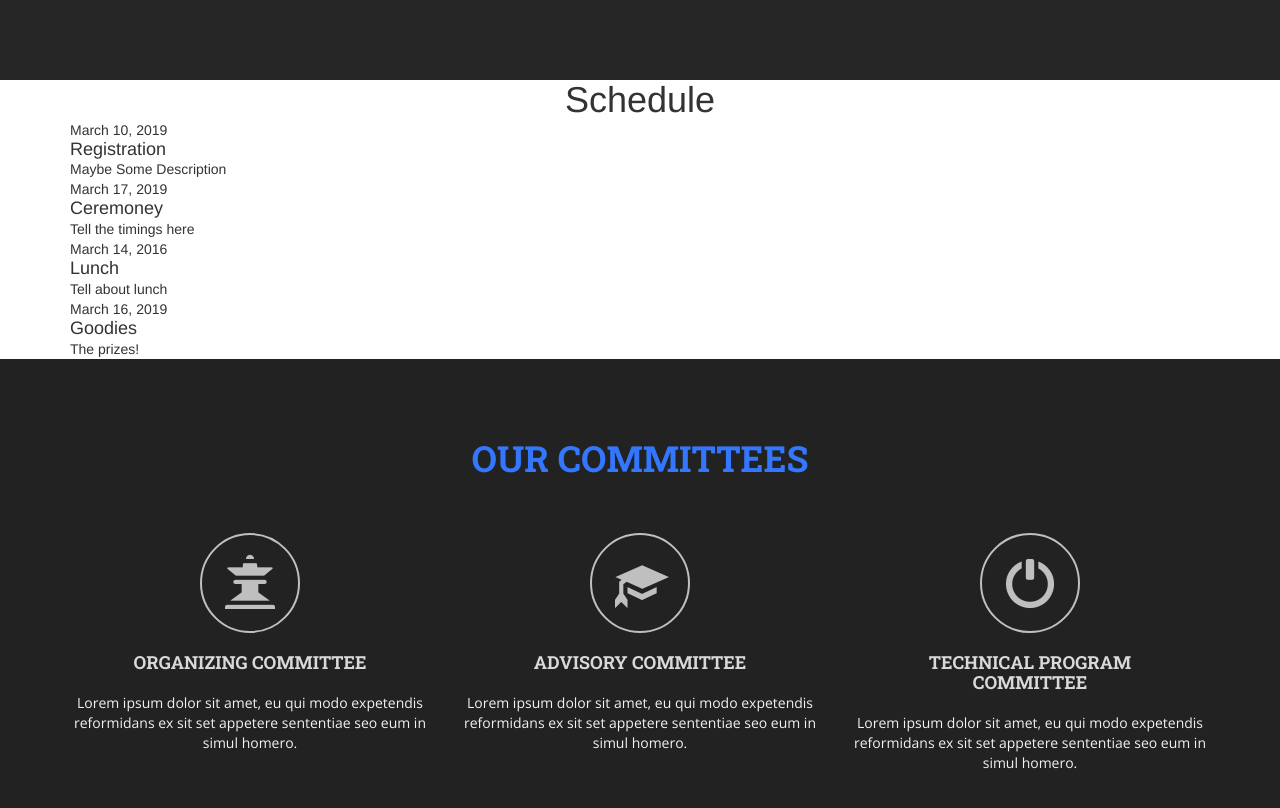
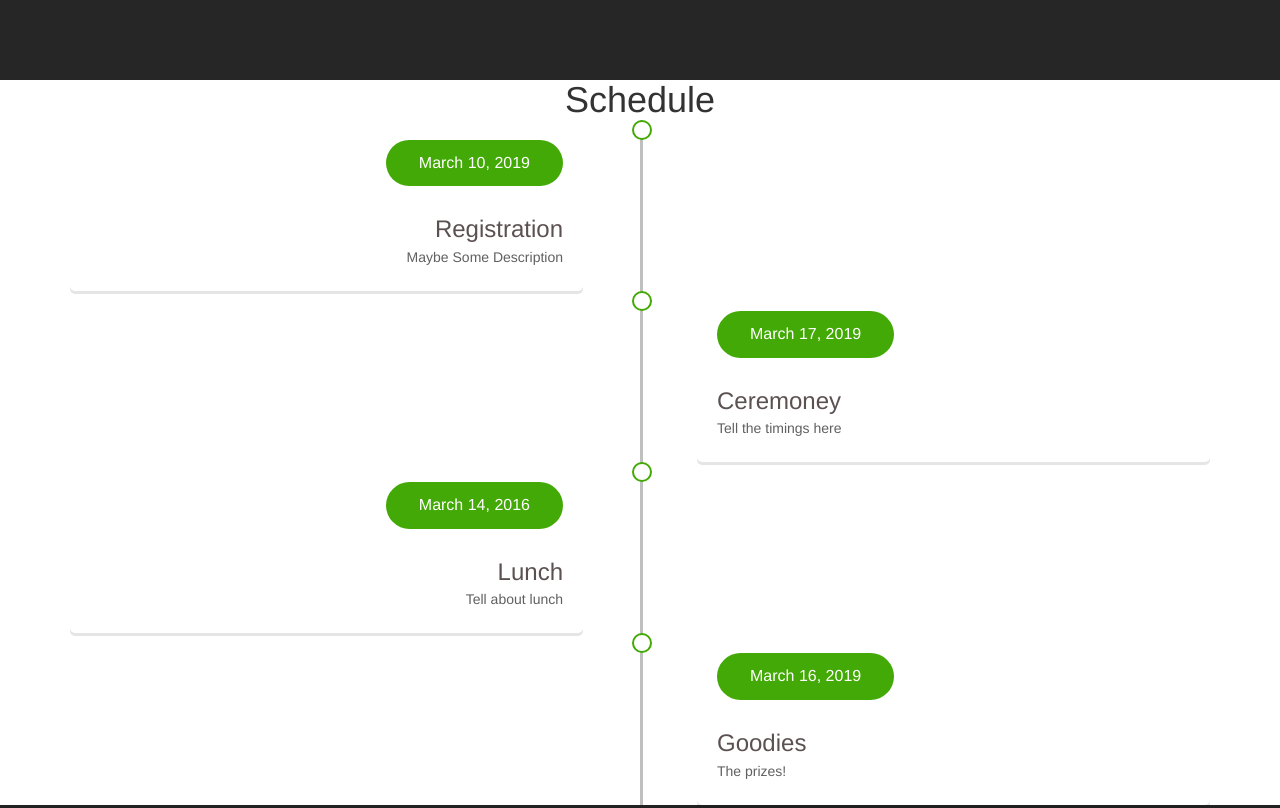
Before and after one commit to vivante/MISP-Conference, a plain HTML site: page index.html in a window 1280 px wide. Shown: the part 3580-4388 px from the top of the page. Drawn offline with nearby package versions, Linux system fonts and the light colour scheme; some packages are replaced by stand-ins of ours.

Commit message:
Update style.css

```diff
--- a/css/style.css
+++ b/css/style.css
@@ -1238,3 +1238,98 @@ ul.entry-meta {
 .main-content.blog-w.rap,.main-content.container.blog-wrap.single-blog {
     margin-top: 80px;
 }
+
+.main-timeline{
+    position: relative;
+    transition: all 0.4s ease 0s;
+}
+
+.main-timeline:before{
+    content: "";
+    width: 3px;
+    height: 100%;
+    background: #bfbfbf;
+    position: absolute;
+    top: 0;
+    left: 50%;
+}
+
+.main-timeline .timeline{
+    position: relative;
+}
+
+.main-timeline .timeline:before,
+.main-timeline .timeline:after{
+    content: "";
+    display: block;
+    width: 100%;
+    clear: both;
+}
+
+.main-timeline .timeline-icon{
+    width: 20px;
+    height: 20px;
+    border-radius: 50%;
+    background: #fff;
+    border: 2px solid #43a906;
+    position: absolute;
+    top: 0;
+    left: 3px;
+    right: 0;
+    margin: 0 auto;
+    overflow: hidden;
+}
+
+.main-timeline .timeline-content{
+    width: 45%;
+    padding: 20px;
+    border-radius: 5px;
+    text-align: right;
+    -webkit-box-shadow: 0 3px 0 rgba(0, 0, 0, 0.1);
+    -moz-box-shadow: 0 3px 0 rgba(0, 0, 0, 0.1);
+    -ms-box-shadow: 0 3px 0 rgba(0, 0, 0, 0.1);
+    transition: all 0.3s ease 0s;
+}
+
+.main-timeline .date{
+    display: inline-block;
+    font-size: 16px;
+    font-weight: 300;
+    color: #fff;
+    padding: 12px 33px;
+    background: #43a906;
+    border-radius: 30px;
+}
+
+.main-timeline .title{
+    font-size: 24px;
+    font-weight: 500;
+    color: #5c5151;
+    margin-top: 30px;
+}
+
+.main-timeline .description{
+    font-size: 14px;
+    color: #606060;
+    line-height: 2;
+}
+
+.main-timeline .timeline-content.right{
+    float: right;
+    text-align: left;
+}
+
+@media only screen and (max-width: 767px){
+    .main-timeline:before{
+        left: 0;
+    }
+    .main-timeline .timeline-icon{
+        left: -8px;
+        margin: 0;
+    }
+    .main-timeline .timeline-content{
+        width: 90%;
+        float: right;
+    }
+}@charset "utf-8";
+/* CSS Document */
```
